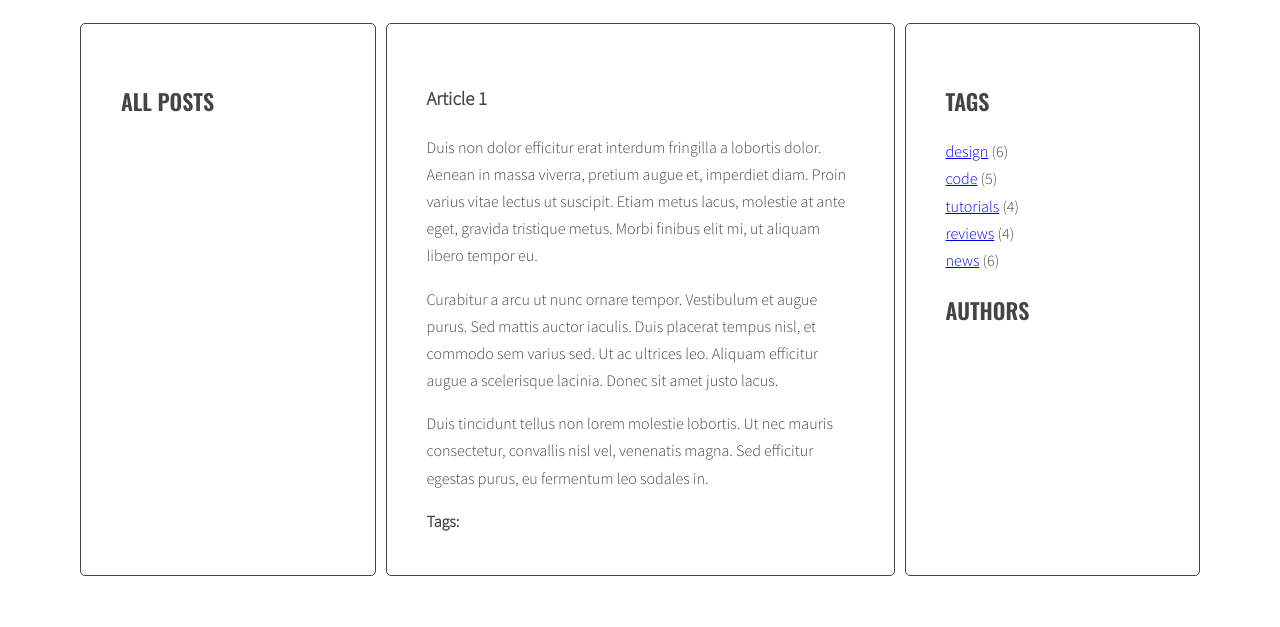
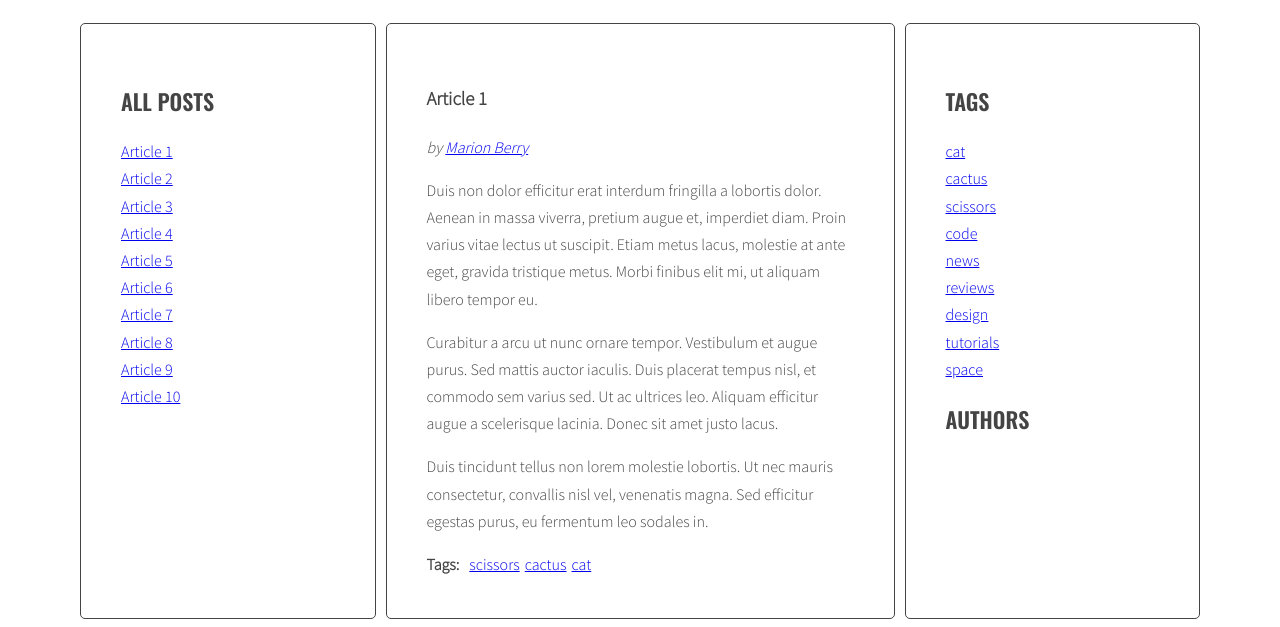
Before and after one commit to majeranek85/javascript-blog, a website: page index.html in a window 1280 px wide. Shown: the part 220-847 px from the top of the page. Before the commit the page ends 804 px from the top, so only its background shows below. Drawn offline with nearby package versions, Linux system fonts and the light colour scheme.

Commit message:
Fix optSelectors

```diff
--- a/index.html
+++ b/index.html
@@ -190,11 +190,7 @@
           <aside class="sidebar">
             <h2 class="section-title">Tags</h2>
             <ul class="list tags">
-              <li><a href="#">design</a> <span>(6)</span></li>
-              <li><a href="#">code</a> <span>(5)</span></li>
-              <li><a href="#">tutorials</a> <span>(4)</span></li>
-              <li><a href="#">reviews</a> <span>(4)</span></li>
-              <li><a href="#">news</a> <span>(6)</span></li>
+
             </ul>
             <h2 class="section-title">Authors</h2>
             <ul class="list authors">
--- a/js/script.js
+++ b/js/script.js
@@ -33,8 +33,9 @@ const titleClickHandler = function(event){
 const optArticleSelector = '.post',
   optTitleSelector = '.post-title',
   optTitleListSelector = '.titles',
-  optArticleTagsSelector = '.post-tags .list';
-  optArticleAutorSelector = '.post-author'
+  optArticleTagsSelector = '.post-tags .list',
+  optArticleAutorSelector = '.post-author',
+  optTagsListSelector = '.tags .list';
 
 const generateTitleLinks = function(customSelector = ''){
   console.log(customSelector);
@@ -72,6 +73,8 @@ generateTitleLinks();
 
 //GENERATING TAGS
 const generateTags = function(){
+  /* [NEW] create a new variable allTags with an empty array */
+  let allTags = [];
   /*[DONE] find all articles */
   const articles = document.querySelectorAll(optArticleSelector);
   /*[DONE] START LOOP: for every article: */
@@ -90,12 +93,22 @@ const generateTags = function(){
       const linkHTML = '<li><a href="#tag-' + tag + '">' + tag + '</a></li>';
       /*[DONE] add generated code to html variable */
       html = linkHTML + html;
+      /* [NEW] check if this link is NOT already in allTags */
+      if(allTags.indexOf(linkHTML) == -1){
+        /* [NEW] add generated code to allTags array */
+        allTags.push(linkHTML);
+      }
     /*[DONE] END LOOP: for each tag */
     }
     /*[DONE] insert HTML of all the links into the tags wrapper */
     tagList.innerHTML = html;
   /*[DONE] END LOOP: for every article: */
   }
+  /* [NEW] find list of tags in right column */
+  const tagList = document.querySelector('.tags');
+
+  /* [NEW] add html from allTags to tagList */
+  tagList.innerHTML = allTags.join(' ');
 }
 
 generateTags();
@@ -154,7 +167,7 @@ const generateAuthors = function(){
   /*[DONE] START LOOP: for every article: */
   for (let article of articles){
     /*[DONE] find authors list wrapper */
-    const author = article.querySelector('optArticleAutorSelector');
+    const author = article.querySelector(optArticleAutorSelector);
     /*[DONE] make html variable with empty string */
     let html = '';
     /*[DONE] get tags from data-author attribute */
```
